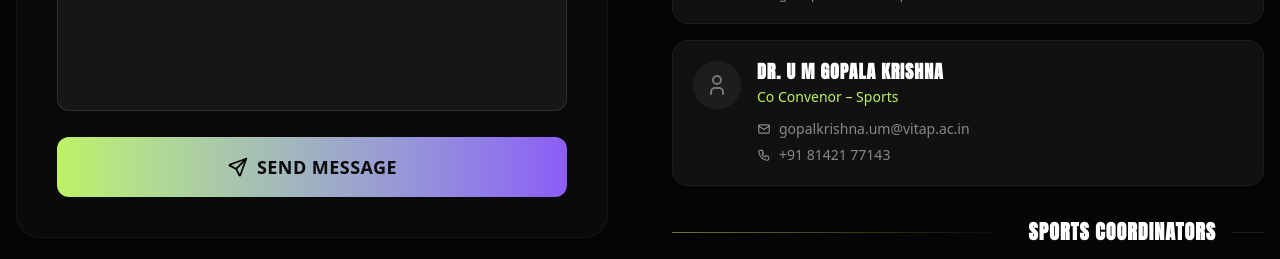
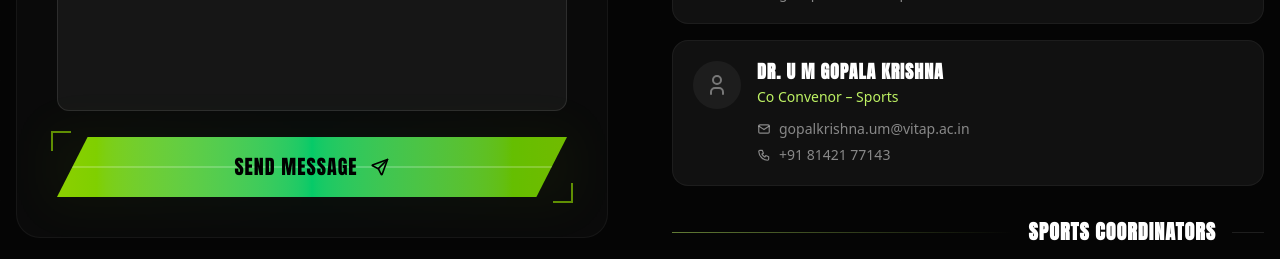
Before and after one commit to PrasannaPal21/vitopia26, a Next.js app: page /contact in a window 1280 px wide. Shown: the part 940-1199 px from the top of the page. Built offline with nearby package versions, Linux system fonts and the light colour scheme.

Commit message:
contact form fix

```diff
--- a/src/components/ContactPage/contactPage.jsx
+++ b/src/components/ContactPage/contactPage.jsx
@@ -89,10 +89,8 @@ export default function Contact() {
                             whileInView={{ opacity: 1, x: 0 }}
                             viewport={{ once: true }}
                             transition={{ duration: 0.6 }}
-                            className="bg-[#0a0a0a] border border-white/5 rounded-3xl p-8 md:p-10 relative overflow-hidden group"
+                            className="bg-[#0a0a0a] border border-white/5 rounded-3xl p-8 md:p-10 relative overflow-hidden"
                         >
-                            {/* Card glow effect */}
-                            <div className="absolute -inset-0.5 bg-gradient-to-br from-[var(--primary)] to-[var(--secondary)] rounded-3xl opacity-0 group-hover:opacity-20 blur-xl transition-all duration-500 pointer-events-none" />
 
                             <div className="relative z-10">
                                 <h2 className="text-3xl font-bold text-white mb-2">Send Message</h2>
@@ -151,10 +149,37 @@ export default function Contact() {
                                         </div>
                                     </div>
 
-                                    <button type="button" className="w-full bg-gradient-to-r from-[var(--primary)] to-[var(--secondary)] text-[#0a0a0a] font-bold text-lg py-4 rounded-xl flex items-center justify-center gap-2 hover:shadow-lg hover:shadow-[var(--primary)]/20 transition-all hover:scale-[1.02] active:scale-[0.98] uppercase tracking-wide">
-                                        <IconSend size={22} stroke={2} />
-                                        Send Message
-                                    </button>
+                                    {/* Styled Button matching GRAB PASSES */}
+                                    <div className="relative inline-block group w-full">
+                                        {/* Pulsing Glow Background */}
+                                        <div className="absolute -inset-3 bg-gradient-to-r from-lime-400/20 via-green-400/20 to-lime-400/20 opacity-20 blur-xl group-hover:opacity-30 animate-pulse transition-opacity duration-300" />
+
+                                        <button
+                                            type="button"
+                                            className="relative cursor-pointer block overflow-hidden w-full"
+                                            style={{
+                                                clipPath: 'polygon(6% 0%, 100% 0%, 94% 100%, 0% 100%)'
+                                            }}
+                                        >
+                                            {/* Main Button */}
+                                            <div className="relative px-8 py-4 bg-gradient-to-r from-lime-400/90 via-green-400/90 to-lime-500/90 text-black font-anton text-lg md:text-xl uppercase tracking-wider transition-all duration-300 group-hover:from-lime-400 group-hover:via-green-400 group-hover:to-lime-500">
+                                                <div className="flex items-center justify-center gap-3 relative z-10">
+                                                    <span className="group-hover:translate-x-1 transition-transform duration-300">Send Message</span>
+                                                    <IconSend size={20} className="group-hover:translate-x-2 group-hover:-translate-y-2 transition-transform duration-300" stroke={2} />
+                                                </div>
+
+                                                {/* Diagonal Shimmer */}
+                                                <div className="absolute inset-0 -translate-x-full group-hover:translate-x-full transition-transform duration-700 bg-gradient-to-r from-transparent via-white/25 to-transparent skew-x-12" />
+
+                                                {/* Animated Scanline */}
+                                                <div className="absolute left-0 right-0 h-[1px] bg-white/40 top-1/2 -translate-y-1/2 group-hover:animate-ping" />
+                                            </div>
+                                        </button>
+
+                                        {/* Decorative Corner Elements */}
+                                        <div className="absolute -top-1.5 -left-1.5 w-5 h-5 border-t-2 border-l-2 border-lime-400/60 group-hover:w-6 group-hover:h-6 transition-all duration-300" />
+                                        <div className="absolute -bottom-1.5 -right-1.5 w-5 h-5 border-b-2 border-r-2 border-lime-400/60 group-hover:w-6 group-hover:h-6 transition-all duration-300" />
+                                    </div>
                                 </form>
                             </div>
                         </motion.div>
```
